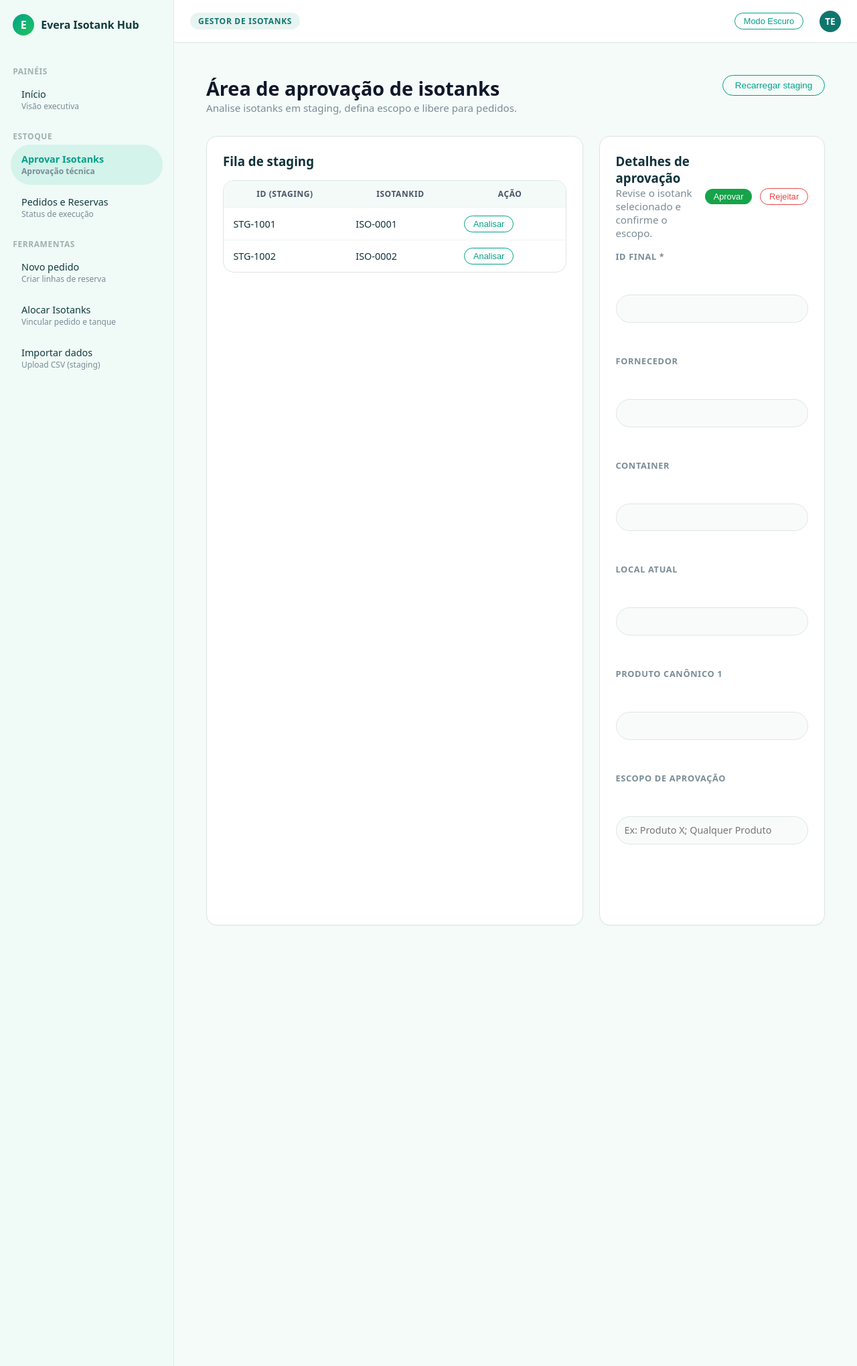
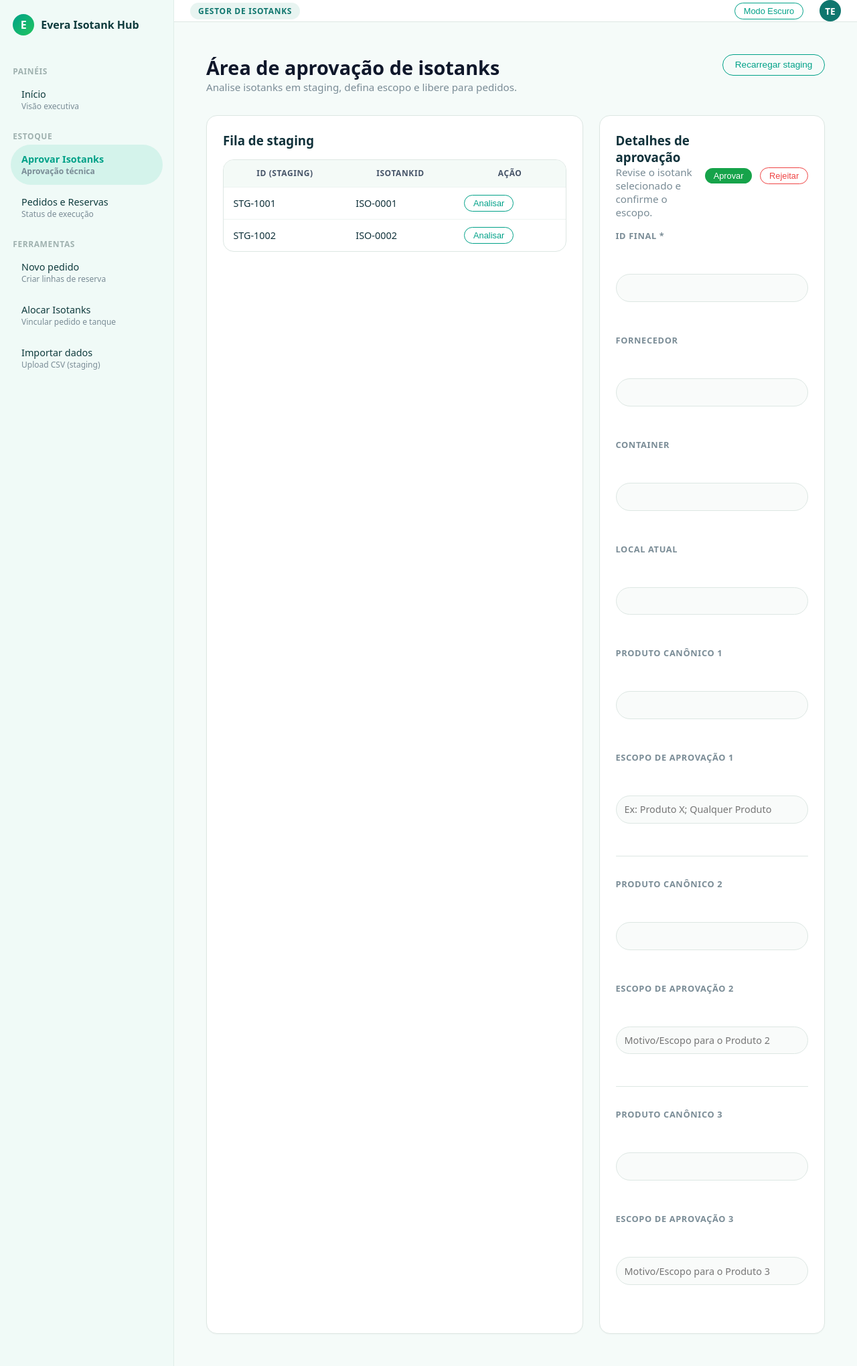
Before and after one commit to Pedro-ouza/isotanks, a Flask app: page /gestao-isotanks in a window 1280 px wide. Shown: the whole page at 67% size. Run offline with Flask 3, Linux system fonts and the light colour scheme; data comes from the database, SQL or seed files in the repository.

Commit message:
correções

```diff
--- a/backend/app.py
+++ b/backend/app.py
@@ -102,6 +102,10 @@ def get_isotanks():
             i for i in filtered
             if prod_lower in str(i.get('escopoAprovacao', '')).lower()
             or prod_lower in str(i.get('produto1Canonico', '')).lower()
+            or prod_lower in str(i.get('produto2Canonico', '')).lower()
+            or prod_lower in str(i.get('escopoAprovacao2', '')).lower()
+            or prod_lower in str(i.get('produto3Canonico', '')).lower()
+            or prod_lower in str(i.get('escopoAprovacao3', '')).lower()
         ]
 
     return jsonify(filtered)
@@ -124,8 +128,12 @@ def create_isotank():
         numeroContainer=data.get('numeroContainer'),
         localAtual=data.get('localAtual'),
         produto1Canonico=data.get('produto1Canonico'),
+        escopoAprovacao=data.get('escopoAprovacao'),
+        produto2Canonico=data.get('produto2Canonico'),
+        escopoAprovacao2=data.get('escopoAprovacao2'),
+        produto3Canonico=data.get('produto3Canonico'),
+        escopoAprovacao3=data.get('escopoAprovacao3'),
         statusTecnicoFinal=data.get('statusTecnicoFinal'),
-        escopoAprovacao=data.get('escopoAprovacao'),
         statusDisponibilidade=data.get('statusDisponibilidade'),
         reservadoParaPedidoId=None,
         reservadoPor=None
--- a/backend/models.py
+++ b/backend/models.py
@@ -29,8 +29,12 @@ class Isotank(db.Model):
     numeroContainer = db.Column(db.String(50))
     localAtual = db.Column(db.String(100))
     produto1Canonico = db.Column(db.String(100))
+    escopoAprovacao = db.Column(db.String(255))
+    produto2Canonico = db.Column(db.String(100), nullable=True)
+    escopoAprovacao2 = db.Column(db.String(255), nullable=True)
+    produto3Canonico = db.Column(db.String(100), nullable=True)
+    escopoAprovacao3 = db.Column(db.String(255), nullable=True)
     statusTecnicoFinal = db.Column(db.String(50))
-    escopoAprovacao = db.Column(db.String(255))
     statusDisponibilidade = db.Column(db.String(50))
     reservadoParaPedidoId = db.Column(db.String(50), nullable=True)
     reservadoPor = db.Column(db.String(100), nullable=True)
@@ -42,8 +46,12 @@ class Isotank(db.Model):
             "numeroContainer": self.numeroContainer,
             "localAtual": self.localAtual,
             "produto1Canonico": self.produto1Canonico,
+            "escopoAprovacao": self.escopoAprovacao,
+            "produto2Canonico": self.produto2Canonico,
+            "escopoAprovacao2": self.escopoAprovacao2,
+            "produto3Canonico": self.produto3Canonico,
+            "escopoAprovacao3": self.escopoAprovacao3,
             "statusTecnicoFinal": self.statusTecnicoFinal,
-            "escopoAprovacao": self.escopoAprovacao,
             "statusDisponibilidade": self.statusDisponibilidade,
             "reservadoParaPedidoId": self.reservadoParaPedidoId,
             "reservadoPor": self.reservadoPor
--- a/frontend/static/js/isotanks.js
+++ b/frontend/static/js/isotanks.js
@@ -22,6 +22,10 @@ document.addEventListener('DOMContentLoaded', () => {
                 localAtual: document.getElementById('iso-local').value,
                 produto1Canonico: document.getElementById('iso-produto').value,
                 escopoAprovacao: document.getElementById('iso-escopo').value,
+                produto2Canonico: document.getElementById('iso-produto2').value,
+                escopoAprovacao2: document.getElementById('iso-escopo2').value,
+                produto3Canonico: document.getElementById('iso-produto3').value,
+                escopoAprovacao3: document.getElementById('iso-escopo3').value,
                 statusTecnicoFinal: statusFinal,
                 statusDisponibilidade: statusFinal === 'Processado' ? 'Disponivel' : 'Indisponivel'
             };
@@ -178,6 +182,11 @@ function preencherFormulario(stg) {
     document.getElementById('iso-container').value = stg.numeroContainer || '';
     document.getElementById('iso-local').value = stg.localAtual || '';
     document.getElementById('iso-produto').value = stg.ultimoProduto || '';
+    document.getElementById('iso-escopo').value = '';
+    document.getElementById('iso-produto2').value = '';
+    document.getElementById('iso-escopo2').value = '';
+    document.getElementById('iso-produto3').value = '';
+    document.getElementById('iso-escopo3').value = '';
     // Rolagem automática pro form
     document.getElementById('form-aprovar-isotank').scrollIntoView({ behavior: 'smooth' });
 }
--- a/frontend/static/js/pedidos.js
+++ b/frontend/static/js/pedidos.js
@@ -623,7 +623,11 @@ async function carregarEstoqueIsotanks() {
                 <td>${iso.numeroContainer || '-'}</td>
                 <td>${iso.fornecedor || '-'}</td>
                 <td>${iso.localAtual || '-'}</td>
-                <td>${iso.produto1Canonico || '-'}<br><small class="text-muted">${iso.escopoAprovacao || ''}</small></td>
+                <td>
+                    ${iso.produto1Canonico || '-'}<br><small class="text-muted">${iso.escopoAprovacao || ''}</small>
+                    ${iso.produto2Canonico ? `<br>${iso.produto2Canonico}<br><small class="text-muted">${iso.escopoAprovacao2 || ''}</small>` : ''}
+                    ${iso.produto3Canonico ? `<br>${iso.produto3Canonico}<br><small class="text-muted">${iso.escopoAprovacao3 || ''}</small>` : ''}
+                </td>
                 <td><span class="badge ${iso.statusTecnicoFinal === 'Processado' ? 'bg-success' : 'bg-warning'}">${iso.statusTecnicoFinal}</span></td>
                 <td><span class="badge ${iso.statusDisponibilidade === 'Disponivel' ? 'bg-primary' : 'bg-danger'}">${iso.statusDisponibilidade}</span></td>
             `;
--- a/frontend/templates/gestao_isotanks.html
+++ b/frontend/templates/gestao_isotanks.html
@@ -64,9 +64,30 @@
                 <input type="text" id="iso-produto">
             </div>
             <div class="form-group">
+                <label>Escopo de Aprovação 1</label>
+                <input type="text" id="iso-escopo" placeholder="Ex: Produto X; Qualquer Produto">
+            </div>
+
+            <hr style="margin: 2rem 0; border: none; border-top: 1px solid var(--border-color);">
+
             <div class="form-group">
-                <label>Escopo de Aprovação</label>
-                <input type="text" id="iso-escopo" placeholder="Ex: Produto X; Qualquer Produto">
+                <label>Produto Canônico 2</label>
+                <input type="text" id="iso-produto2">
+            </div>
+            <div class="form-group">
+                <label>Escopo de Aprovação 2</label>
+                <input type="text" id="iso-escopo2" placeholder="Motivo/Escopo para o Produto 2">
+            </div>
+
+            <hr style="margin: 2rem 0; border: none; border-top: 1px solid var(--border-color);">
+
+            <div class="form-group">
+                <label>Produto Canônico 3</label>
+                <input type="text" id="iso-produto3">
+            </div>
+            <div class="form-group">
+                <label>Escopo de Aprovação 3</label>
+                <input type="text" id="iso-escopo3" placeholder="Motivo/Escopo para o Produto 3">
             </div>
         </form>
     </div>
```
